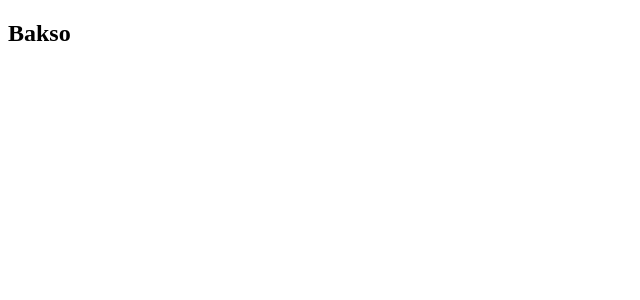
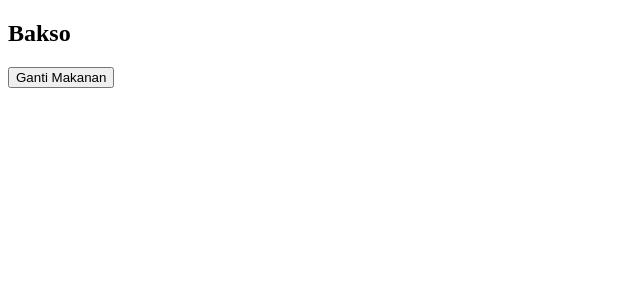
Before and after one commit to roiskhoiron/react-js-dasar, a React (Create React App) app: page / in a window 1280 px wide. Shown: the top 300 px of the page, without its empty margins (0-640 px from the left). Built offline with nearby package versions, Linux system fonts and the light colour scheme.

Commit message:
melakukan perubahan value pada state:makanan

```diff
--- a/src/StateProps.js
+++ b/src/StateProps.js
@@ -11,6 +11,7 @@ export default class StateProps extends Component {
     return (
       <div>
         <h2>{this.state.makanan}</h2>
+        <button onClick={()=>this.setState({makanan: 'Soto'})}>Ganti Makanan</button>
       </div>
     )
   }
```
